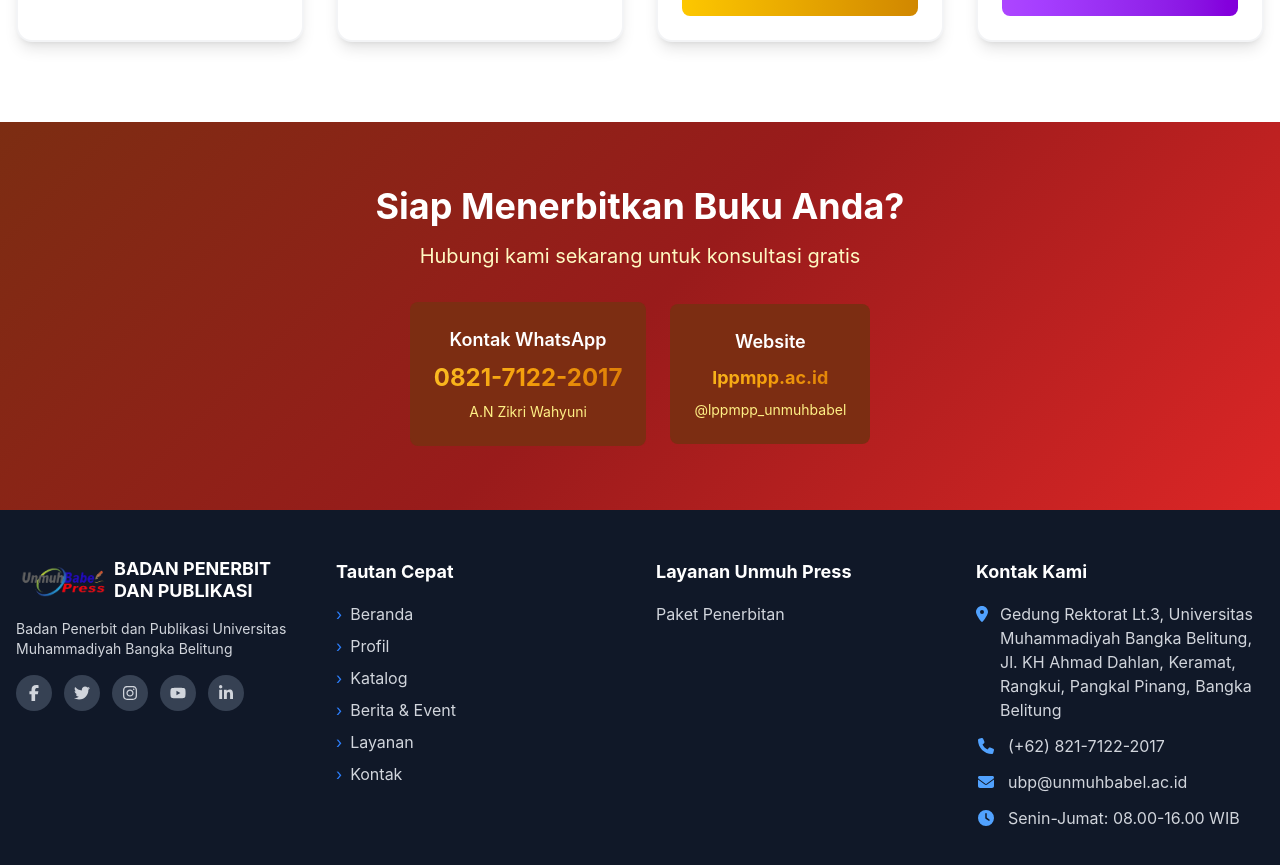
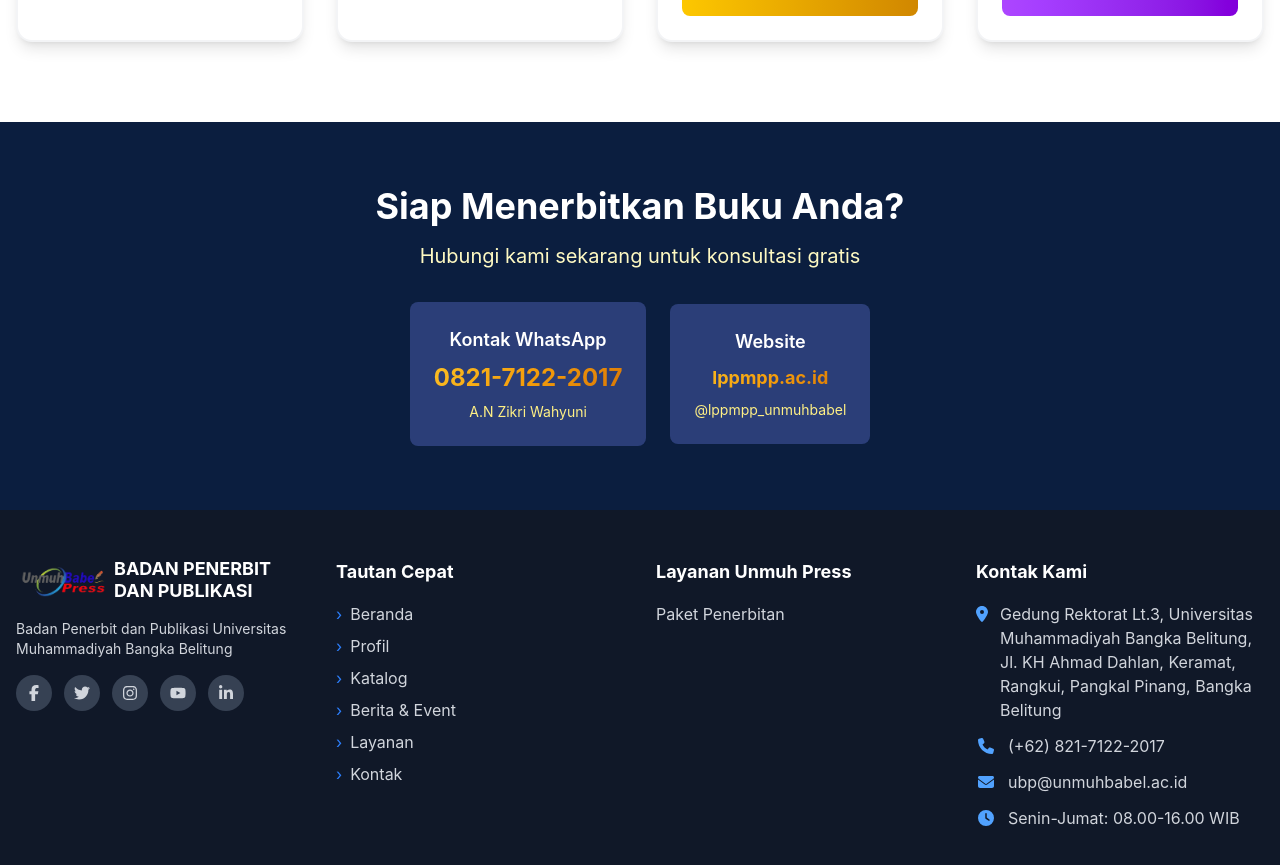
Before and after one commit to junaaxya/unmuh-babel-press, a Next.js app: page /layanan in a window 1280 px wide. Shown: the part 1401-2266 px from the top of the page. Built offline with nearby package versions, Linux system fonts and the light colour scheme.

Commit message:
ref:color

```diff
--- a/src/app/globals.css
+++ b/src/app/globals.css
@@ -8,9 +8,10 @@
 
 .gradient-bg {
   background: linear-gradient(135deg, #7c2d12 0%, #991b1b 50%, #dc2626 100%);
+  background: #0b1e3f;
 }
 .cta {
-  background: #7c2d12;
+  background: #2b3e78;
 }
 
 .card-hover {
```
